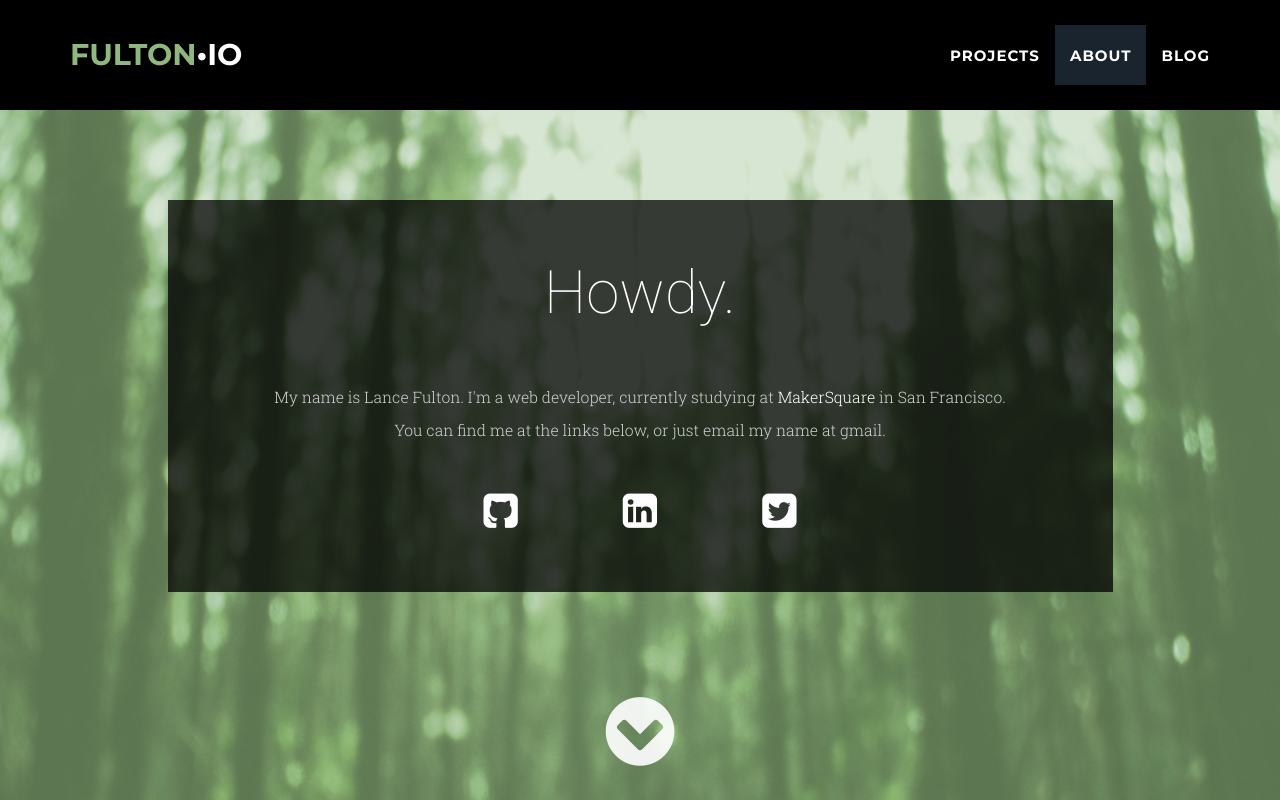
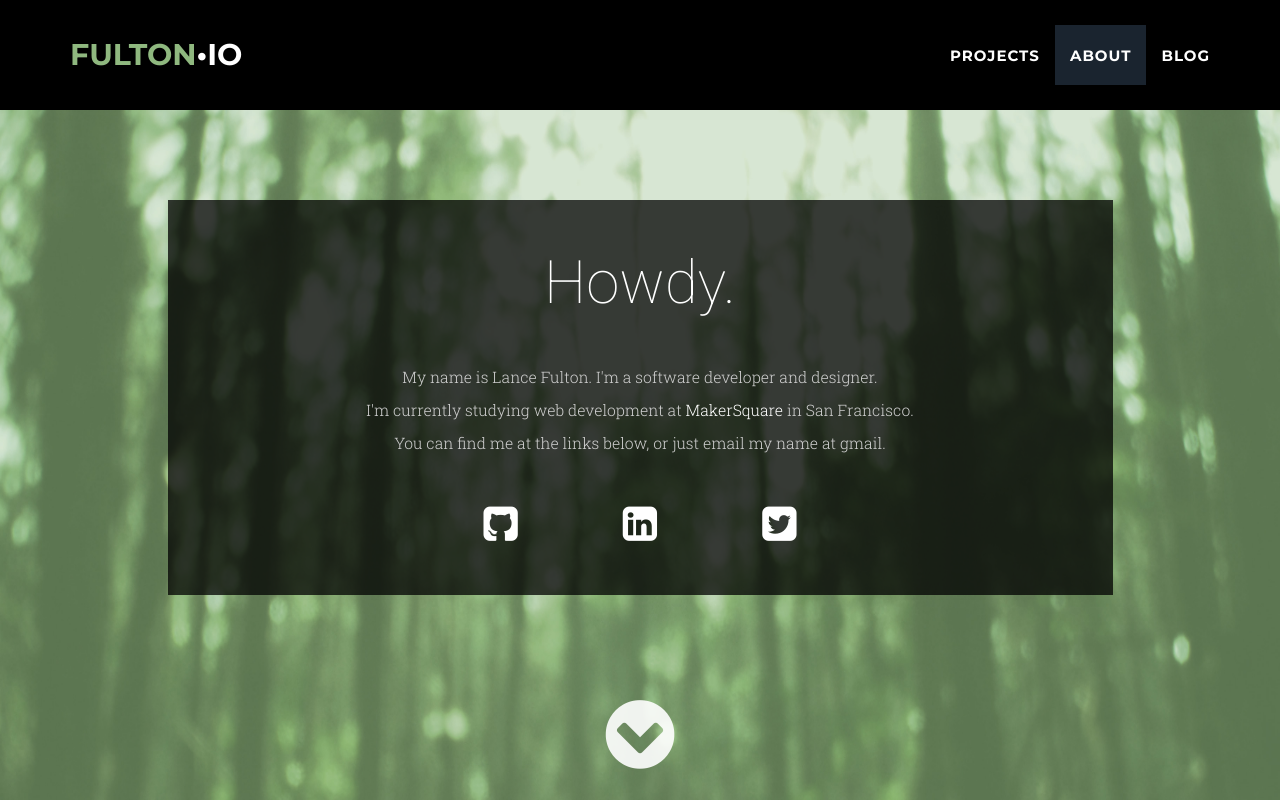
Before and after one commit to LanceFulton/LSF-Site-01, a plain HTML site: page index.html in a window 1280 px wide. Shown: the top 800 px of the page. Drawn offline with nearby package versions, Linux system fonts and the light colour scheme.

Commit message:
Update introduction and about sections. Delete unnecessary files.

```diff
--- a/css/style.css
+++ b/css/style.css
@@ -67,8 +67,8 @@ header .intro-text .name {
     font-weight: 100;
     font-size: 4em;
     text-transform: none;
-    margin-top: 40px;
-    margin-bottom: 50px;
+    margin-top: 30px;
+    margin-bottom: 40px;
 }
 
 header .intro-text .skills p {
@@ -80,7 +80,7 @@ header .intro-text .skills p {
 .intro-text {
     background-color: rgba(0,0,0,0.75);
     padding-top: 10px;
-    padding-bottom: 50px;
+    padding-bottom: 40px;
 }
 
 .icons p {
--- a/index.html
+++ b/index.html
@@ -72,7 +72,8 @@
                     <div class="intro-text">
                         <span class="name">Howdy.</span>
                         <span class="skills">
-                            <p>My name is Lance Fulton. I'm a web developer, currently studying at <a href="http://makersquare.com" target="_blank">MakerSquare</a> in San Francisco.</p>
+                            <p>My name is Lance Fulton. I'm a software developer and designer.</p>
+                            <p>I'm currently studying web development at <a href="http://makersquare.com" target="_blank">MakerSquare</a> in San Francisco.</p>
                             <p>You can find me at the links below, or just email my name at gmail.</p>
                         </span>
                         <span class="icons">
@@ -178,7 +179,7 @@
                     <p>After practicing landscape architecture for several years in California and Texas, I've decided to apply my analytic and design skills to the wild world of computer programming.</p>
                 </div>
                 <div class="col-lg-12">
-                    <p>I'm currently studying web development at <a href="http://makersquare.com" target="_blank">MakerSquare</a> in San Francisco, with an emphasis on full-stack JavaScript. I'm familiar with JavaScript, HTML and CSS, jQuery, Backbone.js, Node.js, and Express.js. For a full list of the many topics I've been studying, please download my résumé below.</p>
+                    <p>I'm currently studying web development at <a href="http://makersquare.com" target="_blank">MakerSquare</a> in San Francisco, with an emphasis on full-stack JavaScript. I'm familiar with JavaScript, HTML and CSS, jQuery, MVC frameworks, and Node.js. For a full list of the many topics I've been studying, please download my résumé below.</p>
                 </div>
                 <div class="col-lg-12">
                     <p>My professional interests include data visualization, design, geolocation, and becoming an all-around great programmer. I'll be graduating in May of 2015, and I'm currently seeking employment opportunities in California. Feel free to get in touch!</p>
```
Also changed, not shown: 6 other files.
